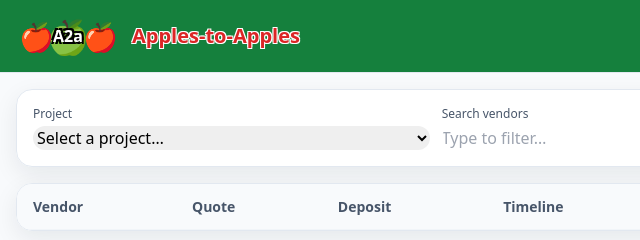
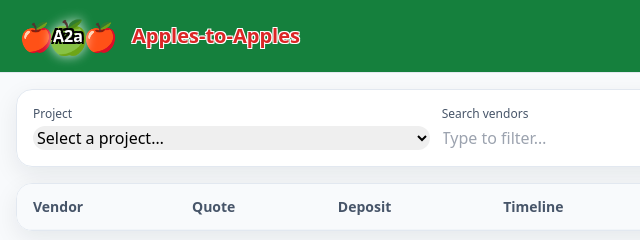
Before and after one commit to mwb2959-cyber/a2a-test, a plain HTML site: page index.html in a window 1280 px wide. Shown: the full height of the page, 0-640 px from the left. Drawn offline with nearby package versions, Linux system fonts and the light colour scheme; a script that the page names is missing.

Commit message:
Update index.html

```diff
--- a/index.html
+++ b/index.html
@@ -47,9 +47,11 @@
     <span class="text-[28px] leading-none select-none">🍎</span>
   </div>
 
-  <!-- Center apple with A2a overlay (larger + sits on top) -->
+  <!-- Center apple with A2a overlay (larger + sits on top + glow) -->
   <div class="relative h-12 w-12 grid place-content-center -ml-3 z-10">
-    <span class="text-[34px] leading-none select-none">🍏</span>
+    <span class="text-[34px] leading-none select-none drop-shadow-[0_0_6px_rgba(255,255,255,0.8)]">
+      🍏
+    </span>
     <span
       class="absolute inset-0 grid place-content-center text-[16px] font-extrabold text-white"
       style="text-shadow:
```
